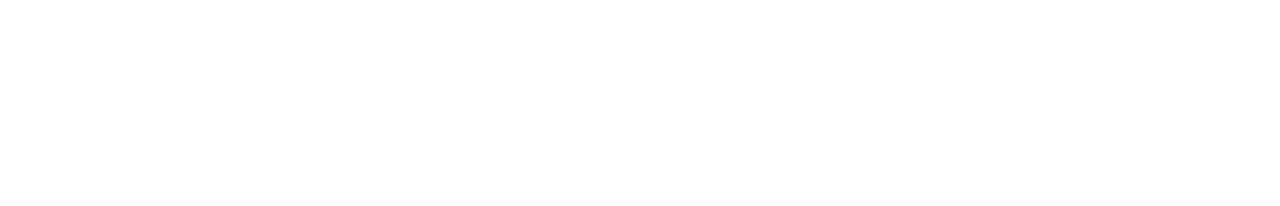
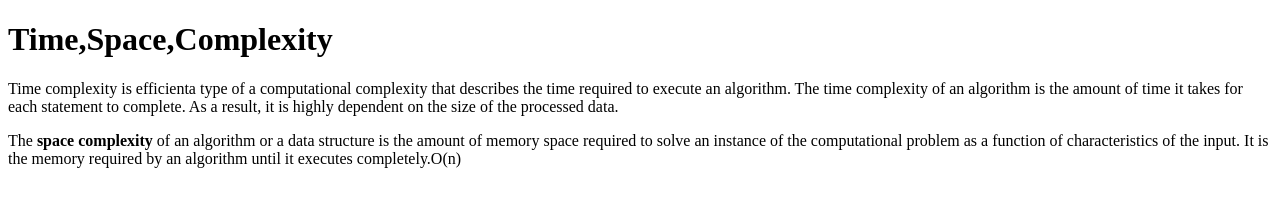
Before and after one commit to acciojob/time-and-space-complexity-himanshu-kashyap-au28, a website: page main.html in a window 1280 px wide. Drawn offline with Linux system fonts and the light colour scheme.

Commit message:
created a submission

```diff
--- a/main.html
+++ b/main.html
@@ -10,6 +10,9 @@
 	<!-- the entire body must be written by student -->
     <script type="text/javascript" src="./script.js">
 </script>
+	<h1>Time,Space,Complexity</h1>
+	<p>Time complexity is efficienta type of a computational complexity that describes the time required to execute an algorithm. The time complexity of an algorithm is the amount of time it takes for each statement to complete. As a result, it is highly dependent on the size of the processed data.</p>
+	<p>The <b>space complexity</b> of an algorithm or a data structure is the amount of memory space required to solve an instance of the computational problem as a function of characteristics of the input. It is the memory required by an algorithm until it executes completely.O(n)</p>
 
 </body>
 
```
